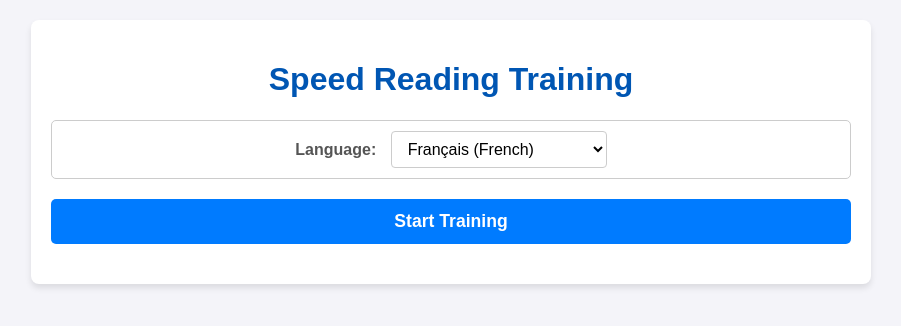
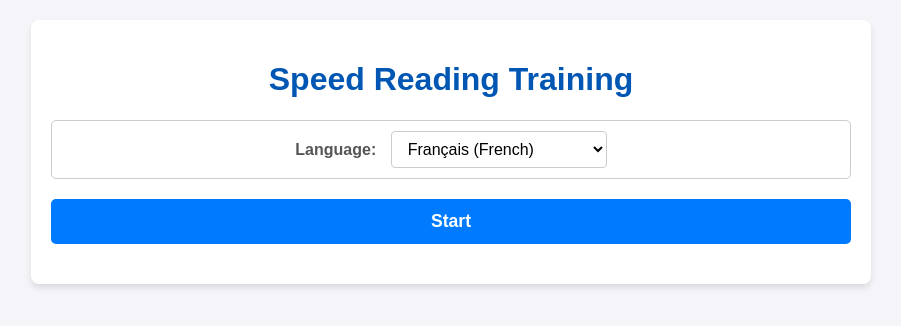
Before and after one commit to S-poony/LectureRapide, a website built with Vite: page index.html in a window 1280 px wide. Shown: the whole page, without its empty margins (189-1090 px from the left). Built offline with nearby package versions, Linux system fonts and the light colour scheme.

Commit message:
simplified button

```diff
--- a/index.html
+++ b/index.html
@@ -36,7 +36,7 @@
 
             <!-- Always using 1200 characters limit -->
 
-            <button id="loadButton" class="primary-btn">Start Training</button>
+            <button id="loadButton" class="primary-btn">Start</button>
             <div id="status"></div>
 
             <div id="history-section" class="hidden">
```
